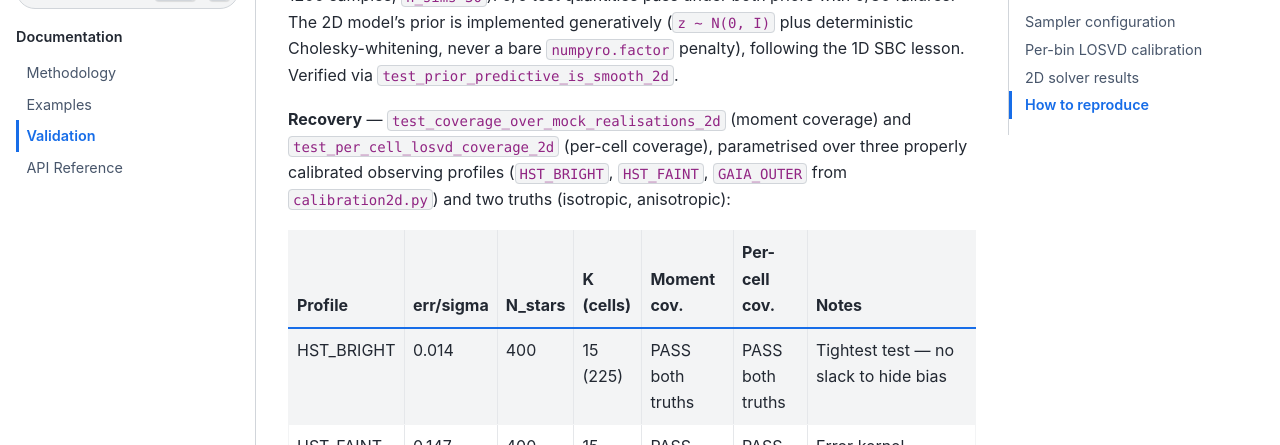
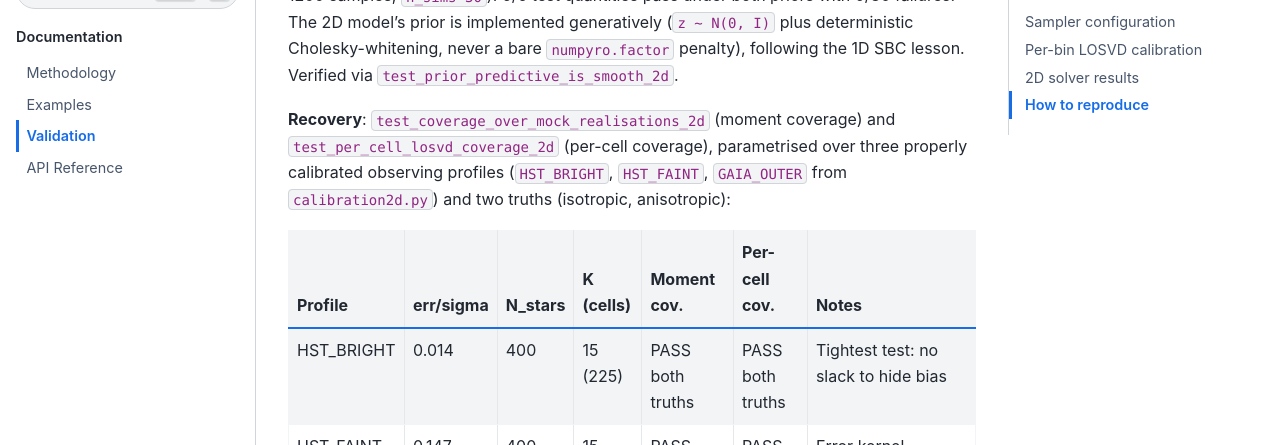
Before and after one commit to pjs902/veldist, a Sphinx documentation site: the page built from docs/validation.md, in a window 1280 px wide and 900 px high, scrolled down 6902 px. Shown: the part 151-596 px from the top of the window. Built offline with Sphinx 7.4.7 and the Sphinx Book theme 1.1.4, drawn with Linux system fonts in a browser that asks for light colours.

```diff
--- a/docs/validation.md
+++ b/docs/validation.md
@@ -254,7 +254,7 @@ priors with 0/30 failures. The 2D model's prior is implemented generatively
 ``numpyro.factor`` penalty), following the 1D SBC lesson. Verified via
 ``test_prior_predictive_is_smooth_2d``.
 
-**Recovery** — ``test_coverage_over_mock_realisations_2d`` (moment coverage)
+**Recovery**: ``test_coverage_over_mock_realisations_2d`` (moment coverage)
 and ``test_per_cell_losvd_coverage_2d`` (per-cell coverage), parametrised
 over three properly calibrated observing profiles (``HST_BRIGHT``,
 ``HST_FAINT``, ``GAIA_OUTER`` from ``calibration2d.py``) and two truths
@@ -262,7 +262,7 @@ over three properly calibrated observing profiles (``HST_BRIGHT``,
 
 | Profile | err/sigma | N_stars | K (cells) | Moment cov. | Per-cell cov. | Notes |
 |---|---|---|---|---|---|---|
-| HST_BRIGHT | 0.014 | 400 | 15 (225) | PASS both truths | PASS both truths | Tightest test — no slack to hide bias |
+| HST_BRIGHT | 0.014 | 400 | 15 (225) | PASS both truths | PASS both truths | Tightest test: no slack to hide bias |
 | HST_FAINT | 0.147 | 400 | 15 (225) | PASS both truths | PASS both truths | Error kernel resolved at K=15 |
 | GAIA_OUTER | 0.625 | 2000 | 15 (225) | XFAIL | XFAIL | Known-weak; err/sigma exceeds 1D's structural-failure threshold (0.36) |
 
```
Also changed, not shown: 1 other file.
